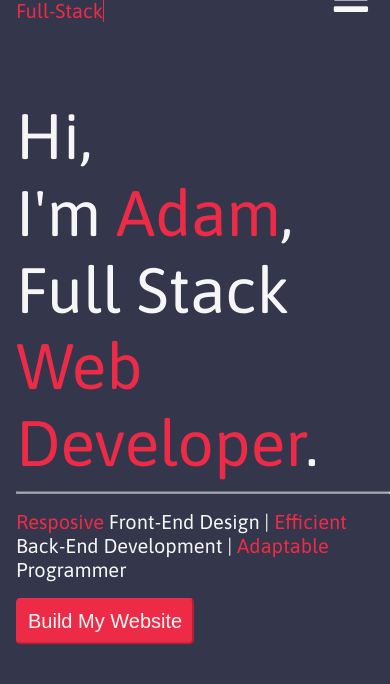
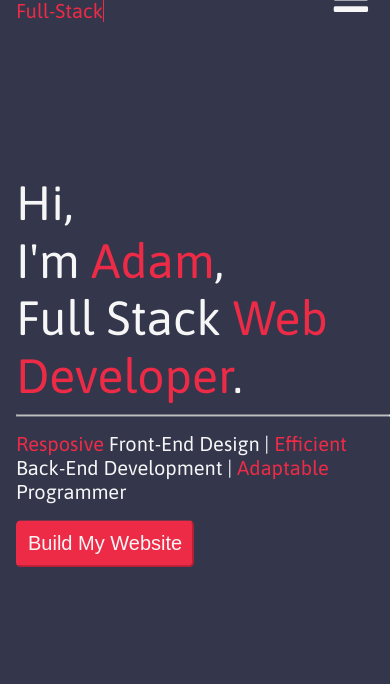
Before and after one commit to adamjoyce/adam-joyce-web-portfolio, a Django app: page / in a window 390 px wide. Shown: the part 51-735 px from the top of the page. Run offline with Django 3.2, Linux system fonts and the light colour scheme.

Commit message:
Landing section centering working well on most devices - need to sort heading scaling and landscape modes

```diff
--- a/static/css/base.css
+++ b/static/css/base.css
@@ -157,6 +157,8 @@ button:focus {
   display: inline-block;
   position: absolute;
   top: 50%;
+  -webkit-transform: translateY(-50%);
+  -ms-transform: translateY(-50%);
   transform: translateY(-50%);
 }
 
@@ -167,32 +169,33 @@ button:focus {
 #landing-section p {
   margin: 1rem 0;
 }
-
-/* #landing-content {
-  display: inline-block;
-  position: absolute;
-  top: 50%;
-  transform: translateY(-50%);
-} */
 /*** End of Main Content ***/
 
 /*** Animations ***/
 @-webkit-keyframes bounce {
   0%, 100% {
+    -webkit-transform: scale(1);
+    -ms-transform: scale(1);
     transform: scale(1);
   }
 
   50% {
+    -webkit-transform: scale(1.5);
+    -ms-transform: scale(1.5);
     transform: scale(1.5);
   }
 }
 
 @keyframes bounce {
   0%, 100% {
+    -webkit-transform: scale(1);
+    -ms-transform: scale(1);
     transform: scale(1);
   }
 
   50% {
+    -webkit-transform: scale(1.5);
+    -ms-transform: scale(1.5);
     transform: scale(1.5);
   }
 }
@@ -201,6 +204,10 @@ button:focus {
 @media (max-width: 680px) {
   #nav-icon {
     display: inline;
+  }
+
+  #landing-section h1 {
+    font-size: 3rem;
   }
 
   .nav-bar {
--- a/templates/index.html
+++ b/templates/index.html
@@ -5,7 +5,6 @@
 {% block page_content %}
 <!-- Title Page Information -->
 <section id="landing-section">
-  <!-- <div id="landing-content"> -->
   <h1>Hi,</h1>
   <h1>I'm <span class="emphasis">Adam</span>,</h1>
   <h1>Full Stack <span class="emphasis">Web Developer</span>.</h1>
@@ -16,7 +15,6 @@
   <button class="default-button" type="button" name="button">
     Build My Website
   </button>
-  <!-- </div> -->
 </section>
 {% endblock %}
 
```
Lines whose indentation alone changed are shown as unchanged.
